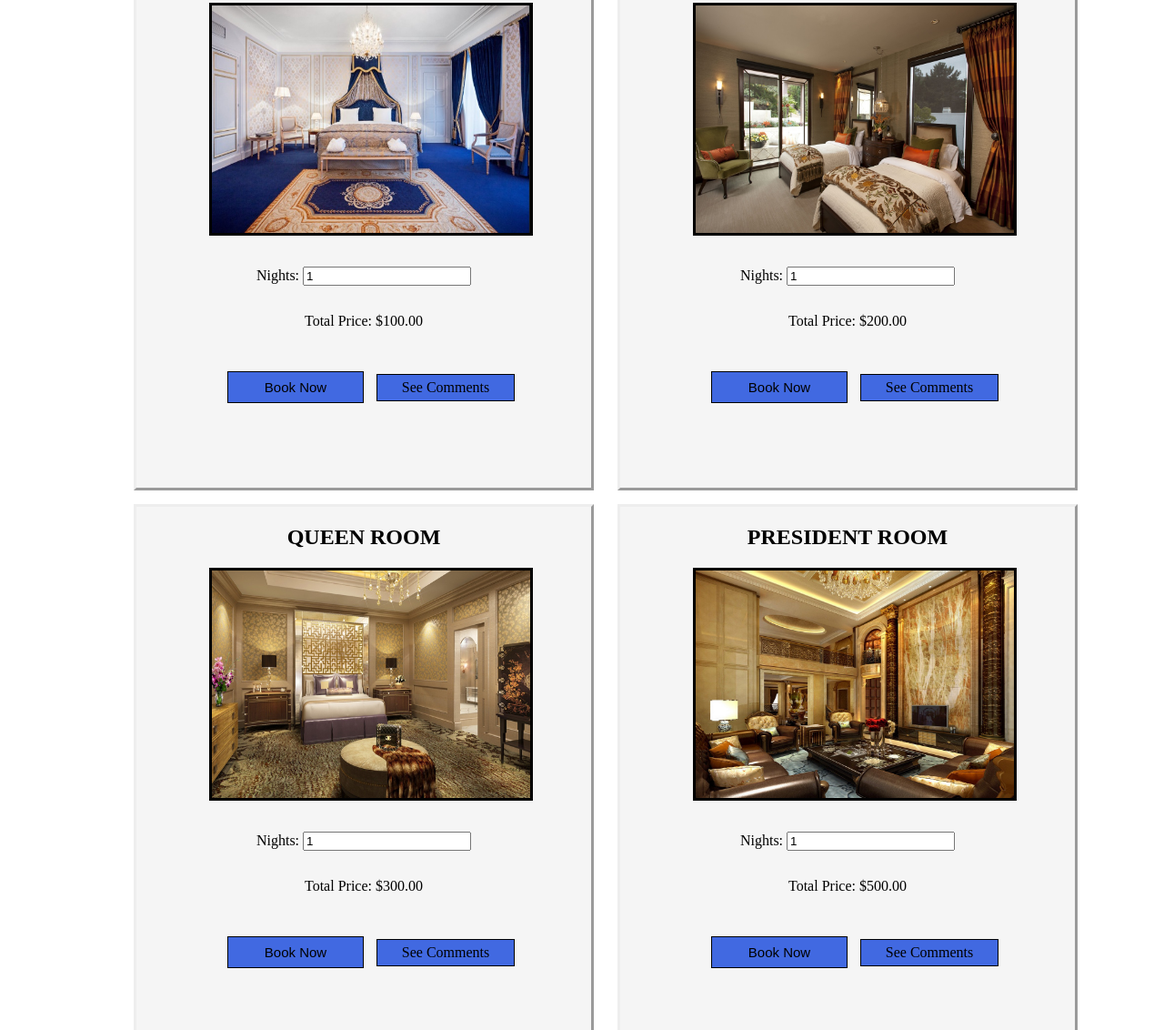
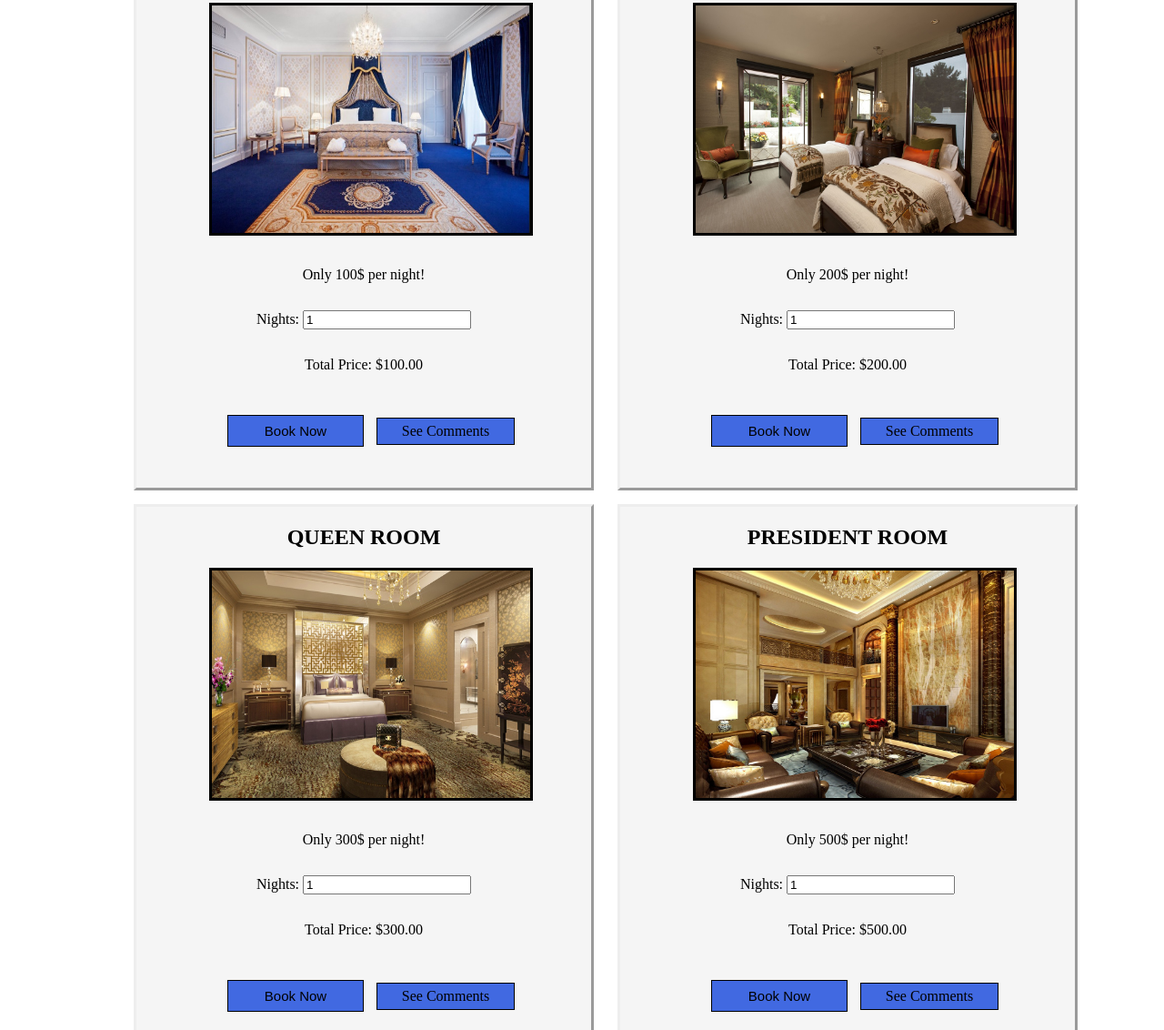
Before and after one commit to piiksi/POLAND-BLOCK-19, a plain HTML site: page index.html in a window 1280 px wide. Shown: the part 602-1734 px from the top of the page at 91% size. Drawn offline with nearby package versions, Linux system fonts and the light colour scheme; a web font is replaced by a local one.

Commit message:
Update index.html

```diff
--- a/index.html
+++ b/index.html
@@ -16,6 +16,7 @@
                <li class="hotel" data-price="100">
                   <h2 class="promo">SINGLE ROOM</h2>
                   <img src="images/r1.jpeg" alt="singler" /><br>
+                  <p> Only 100$ per night!</p>
                   <p>Nights:
                      <input type='number' class='quantity' value="1" />
                   </p>
@@ -31,6 +32,7 @@
                <li class="hotel" data-price="200">
                   <h2>DOUBLE ROOM</h2>
                   <img src="images/r2.jpg" alt="double"/><br>
+                  <p> Only 200$ per night!</p>
                   <p>Nights:
                      <input type='text' class='quantity' value="1" />
                   </p>
@@ -46,6 +48,7 @@
                <li class="hotel" data-price="300">
                   <h2>QUEEN ROOM</h2>
                   <img src="images/r3.jpg" alt="queenr" /><br>
+                  <p> Only 300$ per night!</p>
                   <p>Nights:
                      <input type='number' class='quantity' value="1" />
                   </p>
@@ -61,6 +64,7 @@
                <li class="hotel" data-price="500">
                   <h2 class="promo">PRESIDENT ROOM</h2>
                   <img src="images/r4.jpg" alt="presidentr" /><br>
+                  <p> Only 500$ per night!</p>
                   <p>Nights:
                      <input type='number' class='quantity' value="1" />
                   </p>
```
